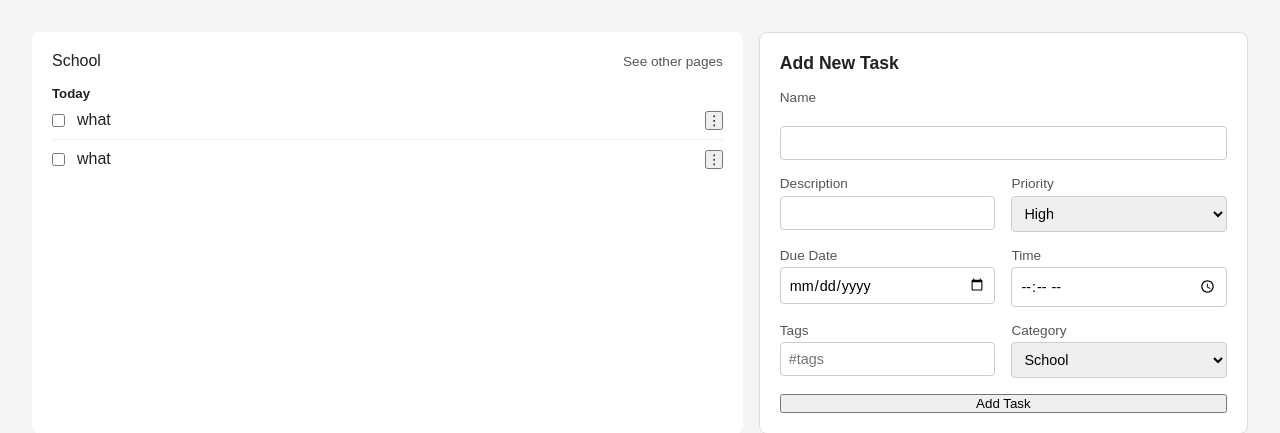
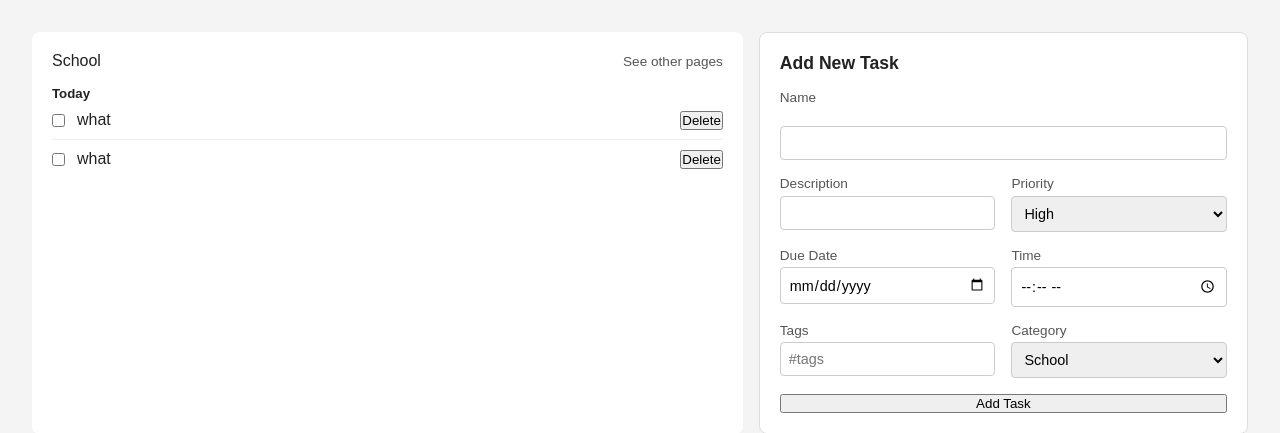
Before and after one commit to strg-ze/cmsc128-Lab1_CRUD_tipon, a Flask app: page /tasks in a window 1280 px wide. Shown: the part 51-484 px from the top of the page. Run offline with Flask 3, Linux system fonts and the light colour scheme; data comes from the database, SQL or seed files in the repository; both versions use the stored data as it was after the commit.

Commit message:
feat: add soft delete for tasks with confirmation popup

```diff
--- a/app.py
+++ b/app.py
@@ -1,4 +1,4 @@
-from flask import Flask, render_template, request
+from flask import Flask, render_template, request, redirect, url_for
 from init_db import get_db_connection
 from datetime import date
 
@@ -43,6 +43,14 @@ def tasks():
     conn.close()
     return render_template("tasks.html", tasks = all_tasks)
 
+@app.route("/tasks/delete/<int:task_id>", methods=['POST'])
+def delete_task(task_id):
+    conn = get_db_connection()
+    conn.execute('UPDATE tasks SET is_visible = 0 WHERE id = ?', (task_id,))
+    conn.commit()
+    conn.close()
+    return redirect(url_for('tasks'))
+
 @app.route("/calendar")
 def calendar():
     return ("calendar page not available")
--- a/templates/tasks.html
+++ b/templates/tasks.html
@@ -15,7 +15,11 @@
                 <span class="task-name">{{task['name']}}</span>
                 <span class="task-desc">{{task['description']}}</span>
                 <time class="task-time">{{task['time']}}</time>
-                <button class="task-menu">⋮</button>
+
+                <form action="{{ url_for('delete_task', task_id=task['id']) }}" method="POST" class="delete-form" onsubmit="return confirm('Delete this task?');">
+                    <button type="submit" class="task-delete">Delete</button>
+                </form>
+
             </li>
             {% endfor %}
         </ul>
```
Also changed, not shown: database.db.
